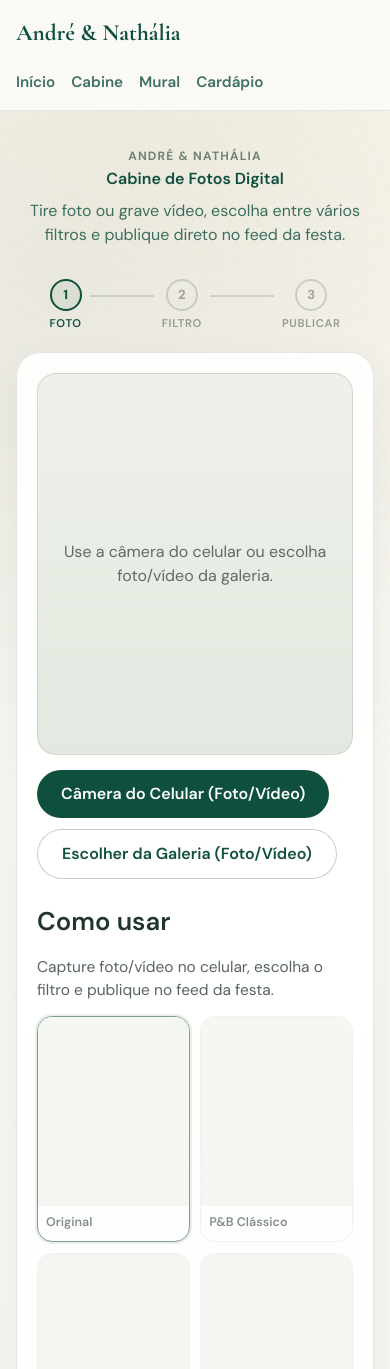
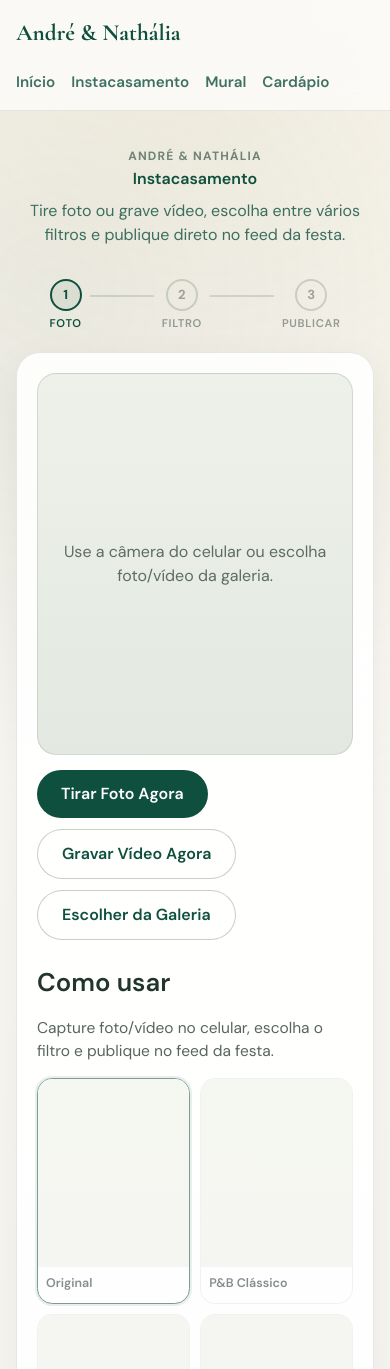
Before and after one commit to Andreviga/fotoscasamento, a Next.js app: page /fotos in a window 390 px wide. Shown: the top 1369 px of the page. Built offline with nearby package versions, Linux system fonts and the light colour scheme; no server answers; the database is empty.

Commit message:
Fix mobile camera capture flow and rename to Instacasamento

```diff
--- a/components/Header.js
+++ b/components/Header.js
@@ -12,7 +12,7 @@ export default function Header() {
             Início
           </Link>
           <Link href="/fotos" className="site-nav__link">
-            Cabine
+            Instacasamento
           </Link>
           <Link href="/mural" className="site-nav__link">
             Mural
--- a/pages/fotos.js
+++ b/pages/fotos.js
@@ -379,10 +379,10 @@ export default function FotosPage() {
   return (
     <>
       <Head>
-        <title>Cabine de Fotos e Feed ✿ André & Nathália</title>
+        <title>Instacasamento ✿ André & Nathália</title>
         <meta
           name="description"
-          content="Cabine de fotos digital com filtros divertidos e feed em tempo real para o casamento."
+          content="Instacasamento com foto e vídeo, filtros divertidos e mural em tempo real para o casamento."
         />
       </Head>
 
@@ -392,7 +392,7 @@ export default function FotosPage() {
         <div className="container">
           <div className="section-header">
             <span className="section-kicker">André & Nathália</span>
-            <h1>Cabine de Fotos Digital</h1>
+            <h1>Instacasamento</h1>
             <p className="section-subtitle">
               Tire foto ou grave vídeo, escolha entre vários filtros e publique direto no feed da festa.
             </p>
@@ -443,10 +443,10 @@ export default function FotosPage() {
 
               <div className="booth-actions">
                 <label className="btn btn--primary">
-                  Câmera do Celular (Foto/Vídeo)
+                  Tirar Foto Agora
                   <input
                     type="file"
-                    accept="image/*,video/*"
+                    accept="image/*"
                     capture="environment"
                     className="input-file-hidden"
                     disabled={carregando || publicando}
@@ -455,7 +455,19 @@ export default function FotosPage() {
                 </label>
 
                 <label className="btn btn--outline">
-                  Escolher da Galeria (Foto/Vídeo)
+                  Gravar Vídeo Agora
+                  <input
+                    type="file"
+                    accept="video/*"
+                    capture="environment"
+                    className="input-file-hidden"
+                    disabled={carregando || publicando}
+                    onChange={escolherDaGaleria}
+                  />
+                </label>
+
+                <label className="btn btn--outline">
+                  Escolher da Galeria
                   <input
                     type="file"
                     accept="image/*,video/*"
--- a/pages/mural.js
+++ b/pages/mural.js
@@ -173,20 +173,20 @@ export default function MuralPage() {
           <div className="section-header">
             <span className="section-kicker">André & Nathália</span>
             <h1 className="mt-3 text-4xl sm:text-6xl">✿ Mural ao Vivo</h1>
-            <p className="section-subtitle">Ideal para o telão: cada nova foto publicada aparece automaticamente para todos.</p>
+            <p className="section-subtitle">Ideal para o telão: cada nova mídia publicada aparece automaticamente para todos.</p>
           </div>
 
           <div className="mt-6 flex flex-col gap-3 sm:flex-row sm:items-center sm:justify-between">
             <p className="rounded-full border border-rose/20 bg-ivory/70 px-4 py-2 text-sm text-wine/75">{status}</p>
             <Link href="/fotos" className="btn btn--outline">
-              Abrir Cabine
+              Abrir Instacasamento
             </Link>
           </div>
 
           {photos.length === 0 ? (
             <div className="romantic-panel mt-8 flex min-h-[46vh] items-center justify-center px-6 py-10 text-center">
               <div>
-                <p className="font-serifRomance text-4xl text-cocoa">Nenhuma foto ainda ✿</p>
+                <p className="font-serifRomance text-4xl text-cocoa">Nenhuma mídia ainda ✿</p>
                 <p className="mt-3 text-sm text-wine/75">Abra /fotos no celular e publique a primeira memória da festa.</p>
               </div>
             </div>
--- a/src/app/layout.tsx
+++ b/src/app/layout.tsx
@@ -16,7 +16,7 @@ const clean = DM_Sans({
 
 export const metadata: Metadata = {
   title: 'André & Nathália',
-  description: 'Cabine de fotos digital e mural ao vivo do casamento de André & Nathália.'
+  description: 'Instacasamento, mural ao vivo e cardápio digital do casamento de André & Nathália.'
 };
 
 export default function RootLayout({ children }: Readonly<{ children: React.ReactNode }>) {
--- a/src/app/page.tsx
+++ b/src/app/page.tsx
@@ -3,8 +3,8 @@ import Link from 'next/link';
 const quickLinks = [
   {
     href: '/fotos',
-    title: 'Cabine de Fotos',
-    description: 'Capture a foto, escolha o filtro e publique no mural do casamento.'
+    title: 'Instacasamento',
+    description: 'Capture foto ou vídeo, escolha o filtro e publique no mural do casamento.'
   },
   {
     href: '/mural',
@@ -30,7 +30,7 @@ export default function HomePage() {
           <p className="text-sm uppercase tracking-[0.34em] text-wine/70">03 de maio de 2026</p>
           <h1 className="text-5xl leading-none text-cocoa sm:text-7xl">André &amp; Nathália</h1>
           <p className="mx-auto max-w-2xl text-sm leading-7 text-wine/80 sm:text-base">
-            Cabine digital, mural ao vivo e cardápio da festa em um único lugar para os convidados.
+            Instacasamento, mural ao vivo e cardápio da festa em um único lugar para os convidados.
           </p>
         </div>
 
```
